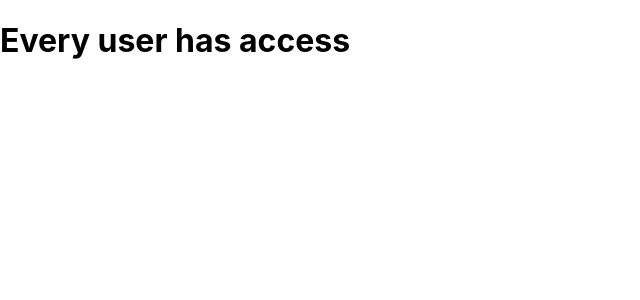
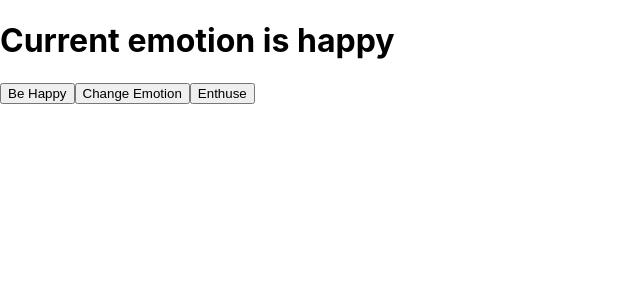
Before and after one commit to rmasonh18/react-essentials, a React (Create React App) app: page / in a window 1280 px wide. Shown: the top 300 px of the page, without its empty margins (0-640 px from the left). Built offline with nearby package versions, Linux system fonts and the light colour scheme.

Commit message:
using buttons to change usestate

```diff
--- a/src/App.js
+++ b/src/App.js
@@ -1,23 +1,20 @@
 //.import logo from './logo.svg';
+import React, { useState } from 'react';
 import './App.css';
 //import jackie from "./profile.png";
 
-function SecretComponent() {
-  return <h1>Secret for only authorized users</h1>
-}
-
-function RegularComponent() {
-  return <h1>Every user has access</h1>
-}
 
 
-
-// object destructuring
-function App( { authorized }) {
+function App() {
  // use shorthand react.fragment for conditional rendering terinary statement
+ const [emotion, setEmotion] = useState("happy");
+ console.log(emotion);
  return (
   <>
-    {authorized ? <SecretComponent /> : <RegularComponent />}
+    <h1>Current emotion is { emotion } </h1>
+    <button onClick={() => setEmotion("HAPPY")}>Be Happy</button>
+    <button onClick = {() => setEmotion("Frustrated")}>Change Emotion</button>
+    <button onClick = {() => setEmotion("Enthusatic")}>Enthuse</button>
   </>
  );
 }
--- a/src/index.js
+++ b/src/index.js
@@ -10,7 +10,7 @@
 
 ReactDOM.render(
 
-  <App authorized = { false }/>,
+  <App />,
 
 
 document.getElementById('root')
```
